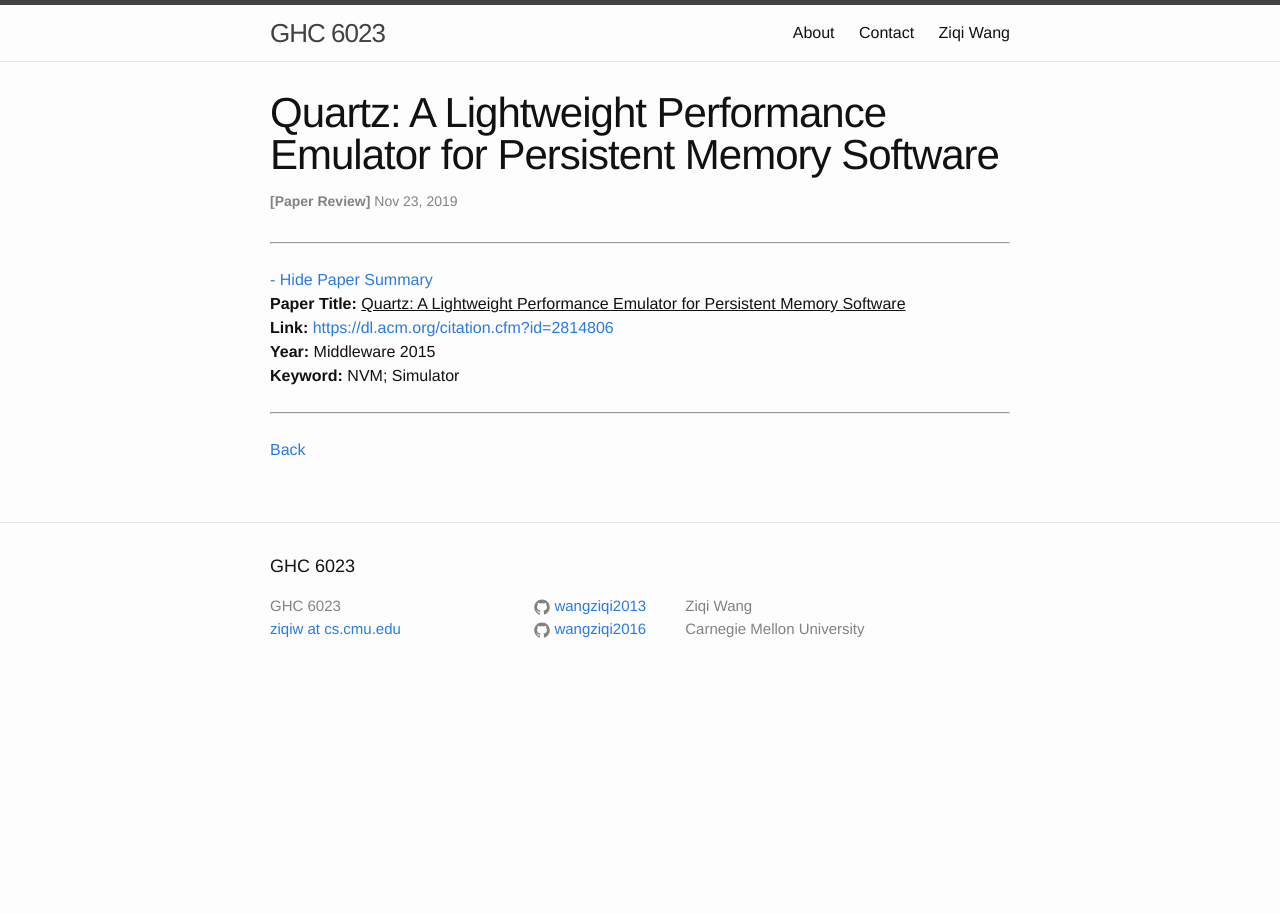
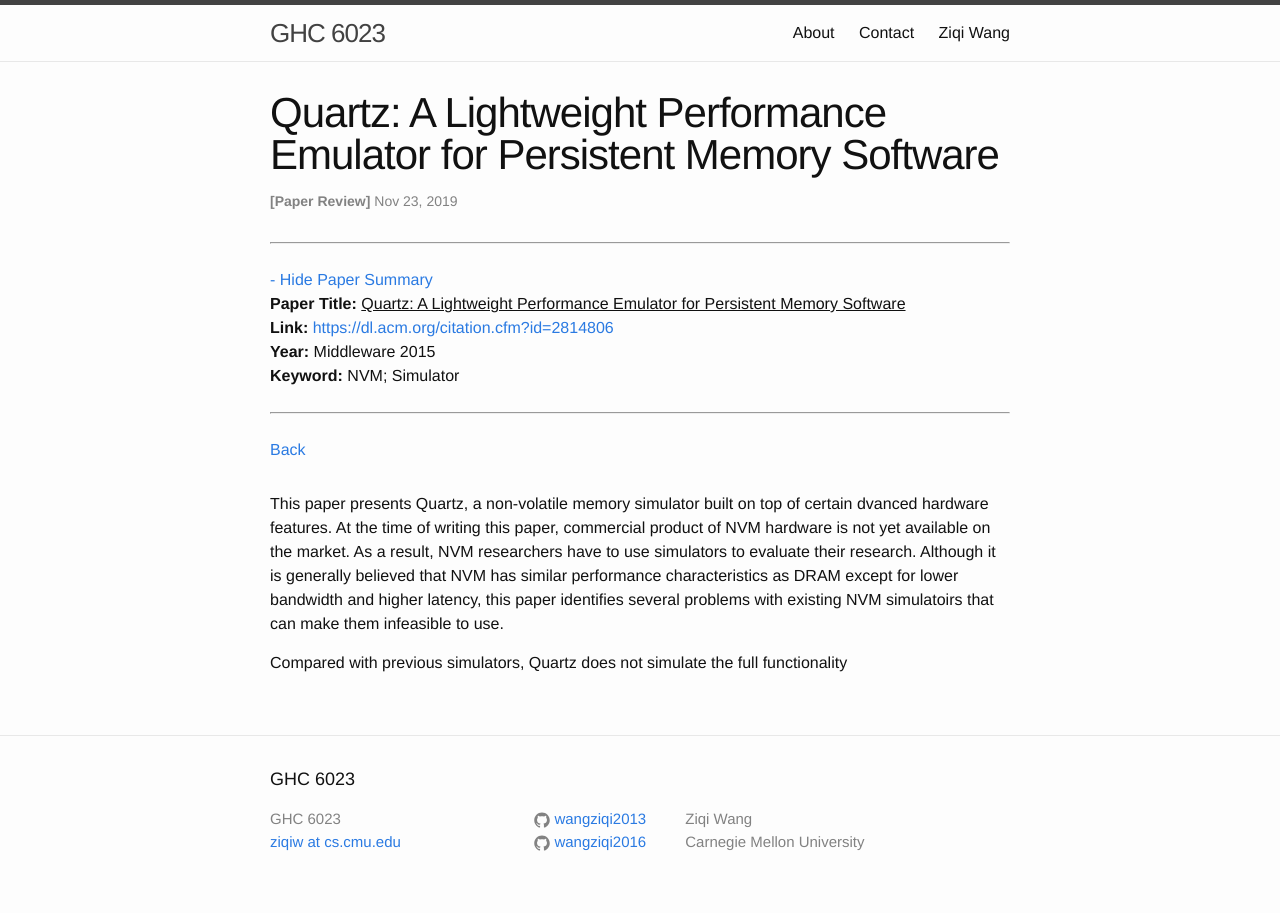
Before and after one commit to wangziqi2013/wangziqi2013.github.io, a Jekyll site: the page built from _posts/2019-11-23-quartz.markdown, in a window 1280 px wide. Built offline with Jekyll 4.4.1, drawn with Linux system fonts in a browser that asks for light colours.

Commit message:
Adding motivtaion

```diff
--- a/_posts/2019-11-23-quartz.markdown
+++ b/_posts/2019-11-23-quartz.markdown
@@ -12,3 +12,12 @@ htm_cd:
 htm_cr:
 version_mgmt:
 ---
+
+This paper presents Quartz, a non-volatile memory simulator built on top of certain dvanced hardware features. At the time
+of writing this paper, commercial product of NVM hardware is not yet available on the market. As a result, NVM researchers
+have to use simulators to evaluate their research. Although it is generally believed that NVM has similar performance
+characteristics as DRAM except for lower bandwidth and higher latency, this paper identifies several problems with existing
+NVM simulatoirs that can make them infeasible to use.
+
+Compared
+with previous simulators, Quartz does not simulate the full functionality
```
